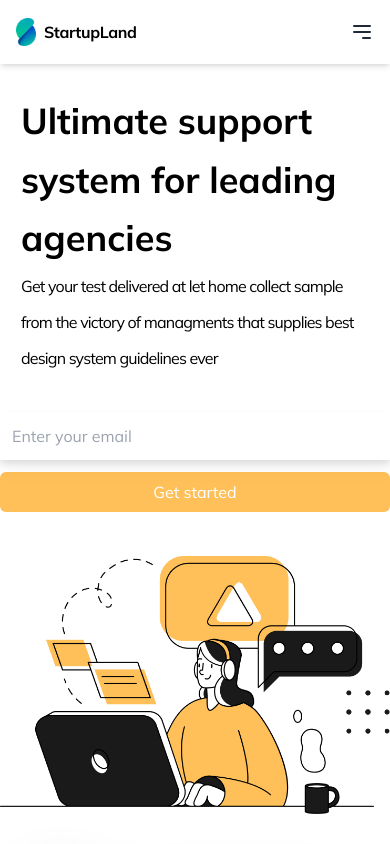
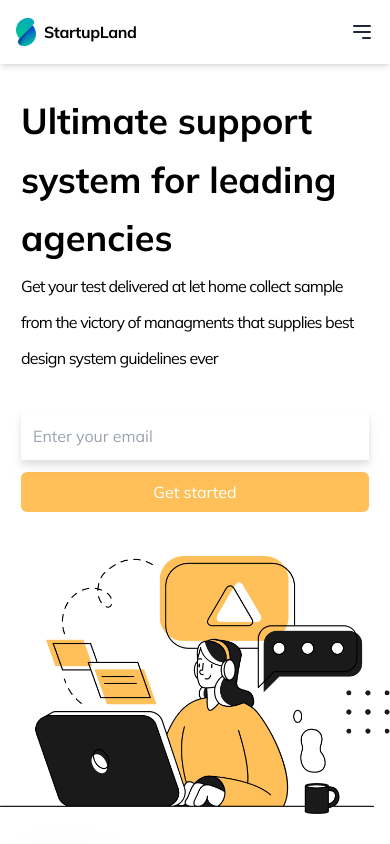
Before and after one commit to littledemon1234/Support-App, a Next.js app: page / in a window 390 px wide. Shown: the top 844 px of the page. Built offline with nearby package versions, Linux system fonts and the light colour scheme.

Commit message:
Update Bottom.tsx

```diff
--- a/src/app/Bottom.tsx
+++ b/src/app/Bottom.tsx
@@ -5,12 +5,12 @@ import Image from "next/image"
 export default function Bottom() {
     return (
   <div>
-       <div className="md:pt-32 mt-7 md:mt-o flex md:flex-row flex-col  justify-between md:pl-36 md:pr-36">
+       <div className="md:pt-32 mt-7 md:mt-o flex md:flex-row flex-col xl:justify-center justify-between md:pl-36 md:pr-36">
        <div >
         <h1 className="text-4xl font-bold leading-relaxed tracking-normal pl-[21px] md:pl-0 md:pr-0 pr-[21px] ">Ultimate support  system for leading agencies </h1>
         <div className=" flex flex-col gap-9">
         <p className="leading-9 tracking-tighter pl-[21px] md:pl-0 md:pr-0 pr-[21px]  ">Get your test delivered at let home collect sample from the victory of managments that supplies best design system guidelines ever</p>
-        <div className="flex md:flex-row flex-col  gap-3">
+        <div className="flex md:flex-row flex-col ml-[21px] md:m-0 md:mr-0  mr-[21px] gap-3">
         <input  className=" drop-shadow-lg md:w-[300px] p-3" type="email" name="email" placeholder="Enter your email" />
         <button className="bg-[#FFC059] text-white rounded-md p-2">Get started</button>
         </div>
```
